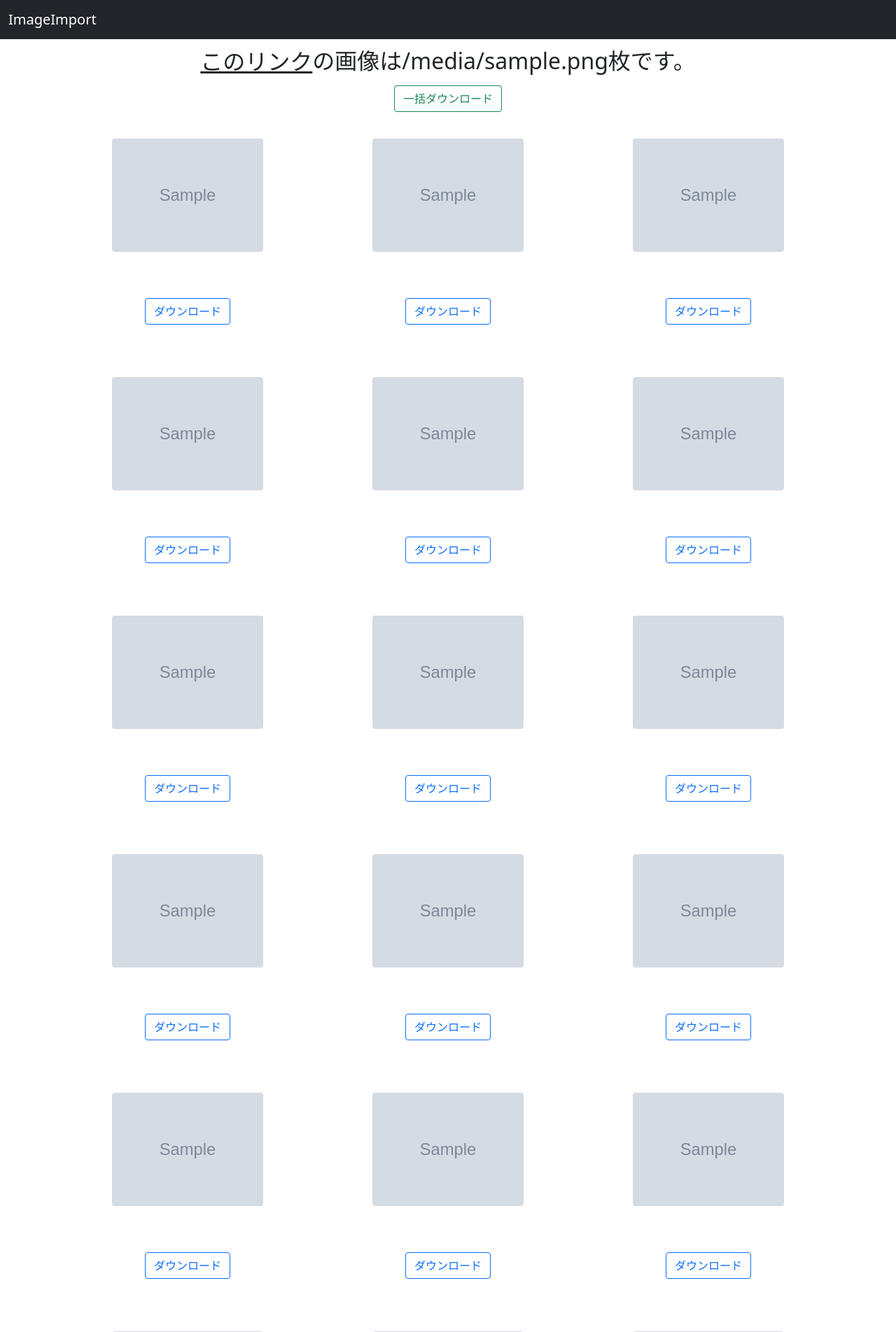
After one commit to Kawato777/ImageImport, a Flask app: template templates/result.html in a window 1280 px wide. The commit adds this page. Shown: the top 1904 px of the page at 70% size. Run offline with Flask 2, Linux system fonts and the light colour scheme; the template is opened without the code that fills it: most values are stand-ins (such as "Sample title", 1, 10 or a date in 2020); grey boxes marked "Sample" are stand-in pictures; some libraries are stand-ins or nearby versions.

Commit message:
画像表示完了

```diff
--- a/app.py
+++ b/app.py
@@ -1,7 +1,11 @@
-from flask import Flask
+from flask import Flask, make_response
 from flask import render_template, request, redirect
 from flask_bootstrap import Bootstrap
+import datetime
 import re
+
+import requests
+from bs4 import BeautifulSoup
 
 app = Flask(__name__)
 bootstrap = Bootstrap(app)
@@ -14,10 +18,23 @@
         # URLチェック
         pattern = "https?://[\w/:%#\$&\?\(\)~\.=\+\-]+"
         if re.match(pattern, url):
-            print("Is URL:" + url)
-            return render_template("finding.html",url=url)
+            # 時間取得
+            t_delta = datetime.timedelta(hours=9)
+            JST = datetime.timezone(t_delta, 'JST')
+            now = datetime.datetime.now(JST)
+            time = now.strftime("%Y%m%d")
+
+            # 画像取得
+            response = requests.get(url)
+            soup = BeautifulSoup(response.text,'lxml')
+            allImages = soup.findAll("img")
+            images = []
+            for image in allImages:
+                if(image["src"].startswith("http")):
+                    images.append(image["src"])
+
+            return render_template("result.html",url=url ,images = images ,imgLen = len(images))
         else:
-            print("Not URL:" + url)
-            return redirect("/")
+            return render_template("error.html",errorText="正しいURLを入力してください。")
     else:
         return render_template("index.html")
--- a/templates/base.html
+++ b/templates/base.html
@@ -6,6 +6,7 @@
     <meta name="viewport" content="width=device-width, initial-scale=1.0">
     <!-- Bootstrap -->
     <link href="https://cdn.jsdelivr.net/npm/bootstrap@5.0.2/dist/css/bootstrap.min.css" rel="stylesheet" integrity="sha384-EVSTQN3/azprG1Anm3QDgpJLIm9Nao0Yz1ztcQTwFspd3yD65VohhpuuCOmLASjC" crossorigin="anonymous">
+    <link href="{{ url_for('static', filename='css/main.css') }}" rel="stylesheet">
     <title>{% block title %}{% endblock %}</title>
 </head>
 <body>
--- a/templates/finding.html
+++ /dev/null
@@ -1,5 +0,0 @@
-{% extends "base.html" %}
-{% block title %}捜索中ページ{% endblock %}
-{% block content %}
-    <p>{{ url }}</p>
-{% endblock %}
--- a/templates/index.html
+++ b/templates/index.html
@@ -6,8 +6,8 @@
             <span class="input-group-text" id="inputGroup-sizing-default">URL</span>
             <input id="urlText" name="url" type="url" class="form-control" aria-label="Sizing example input" aria-describedby="inputGroup-sizing-default">
         </div>
-        <button id="goButton" type="submit" class="btn btn-outline-dark w-25" disabled>GO!</button>
+        <button id="goButton" type="submit" class="btn btn-outline-dark w-25">GO!</button>
     </form>
 
-    <script src="{{ url_for('static', filename='js/index.js') }}"></script>
+    <!-- <script src="{{ url_for('static', filename='js/index.js') }}"></script> -->
 {% endblock %}
--- /dev/null
+++ b/templates/result.html
@@ -0,0 +1,71 @@
+{% extends "base.html" %}
+{% block title %}捜索中ページ{% endblock %}
+{% block content %}
+    <div class="d-flex justify-content-center mt-2">
+        <a href="{{ url }}" role="button" class="fs-2 text-dark">このリンク</a>
+        <h2 class="mt-1 text-dark">の画像は{{ imgLen }}枚です。</h2>
+    </div>
+    {% if imgLen != 0 %}
+    {% set i = 0 %}
+    <div class="d-flex justify-content-center mt-2">
+        <button type="button" class="btn btn-outline-success ">一括ダウンロード</button>
+    </div>
+
+    <div class="d-flex justify-content-around flex-wrap mt-2">
+        {% for num in range(imgLen // 3) %}
+            <div class="d-flex justify-content-around">
+            {% for num2 in range(3) %}
+                <figure class="figure d-flex justify-content-around flex-column align-items-center">
+                    <img src="{{ images[num * 3 + num2] }}" class="figure-img rounded" style="max-width: 100%; height:50%;" alt="...">
+                    <button type="button" class="btn btn-outline-primary">ダウンロード</button>
+                </figure>
+                {% set i = i + 1 %}
+            {% endfor %}
+            </div>
+        {% endfor %}
+
+        <div class="d-flex justify-content-around">
+            {% for num3 in range(imgLen % 3) %}
+                <figure class="figure d-flex justify-content-around flex-column align-items-center">
+                    <img src="{{ images[(imgLen - imgLen % 3) + num3] }}" class="figure-img rounded" style="max-width: 100%; height:50%;" alt="...">
+                    <button type="button" class="btn btn-outline-primary">ダウンロード</button>
+                </figure>
+                {% set i = i + 1 %}
+            {% endfor %}
+        </div>
+        <!-- <div class="d-flex justify-content-around">
+            <figure class="figure d-flex justify-content-around flex-column align-items-center">
+                <img src="https://dekiru.net/upload_docs/img/3523600.jpg" class="figure-img rounded" style="max-width: 100%; height:50%;" alt="...">
+                <button type="button" class="btn btn-outline-primary">ダウンロード</button>
+            </figure>
+            <figure class="figure d-flex justify-content-around flex-column align-items-center">
+                <img src="https://dekiru.net/upload_docs/img/3523600.jpg" class="figure-img rounded" style="max-width: 100%; height:50%;" alt="...">
+                <button type="button" class="btn btn-outline-primary">ダウンロード</button>
+            </figure>
+            <figure class="figure d-flex justify-content-around flex-column align-items-center">
+                <img src="https://dekiru.net/upload_docs/img/3523600.jpg" class="figure-img rounded" style="max-width: 100%; height:50%;" alt="...">
+                <button type="button" class="btn btn-outline-primary">ダウンロード</button>
+            </figure>
+        </div>
+        <div class="d-flex justify-content-around">
+            <figure class="figure d-flex justify-content-around flex-column align-items-center">
+                <img src="https://dekiru.net/upload_docs/img/3523600.jpg" class="figure-img rounded" style="max-width: 100%; height:50%;" alt="...">
+                <button type="button" class="btn btn-outline-primary">ダウンロード</button>
+            </figure>
+            <figure class="figure d-flex justify-content-around flex-column align-items-center">
+                <img src="https://dekiru.net/upload_docs/img/3523600.jpg" class="figure-img rounded" style="max-width: 100%; height:50%;" alt="...">
+                <button type="button" class="btn btn-outline-primary">ダウンロード</button>
+            </figure>
+            <figure class="figure d-flex justify-content-around flex-column align-items-center">
+                <img src="https://dekiru.net/upload_docs/img/3523600.jpg" class="figure-img rounded" style="max-width: 100%; height:50%;" alt="...">
+                <button type="button" class="btn btn-outline-primary">ダウンロード</button>
+            </figure>
+        </div>         -->
+    </div>
+    {% endif %}
+    <!-- 写真表示 -->
+
+    <div class="d-flex justify-content-center mt-2 mb-2">
+        <a role="button" class="btn btn-outline-dark" href="/">ホームへ</a>
+    </div>
+{% endblock %}
```
Also changed, not shown: static/js/index.js (deleted, +0 -27 lines), templates/error.html (added, +9 -0 lines), static/css/main.css (added).
